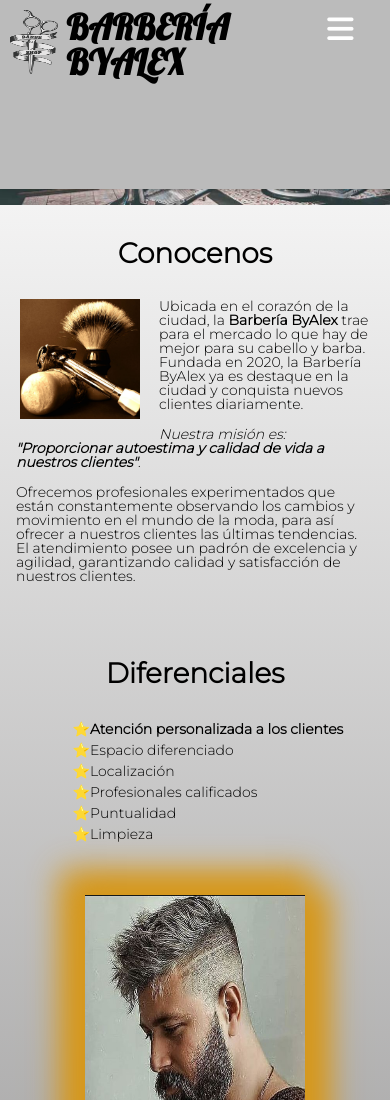
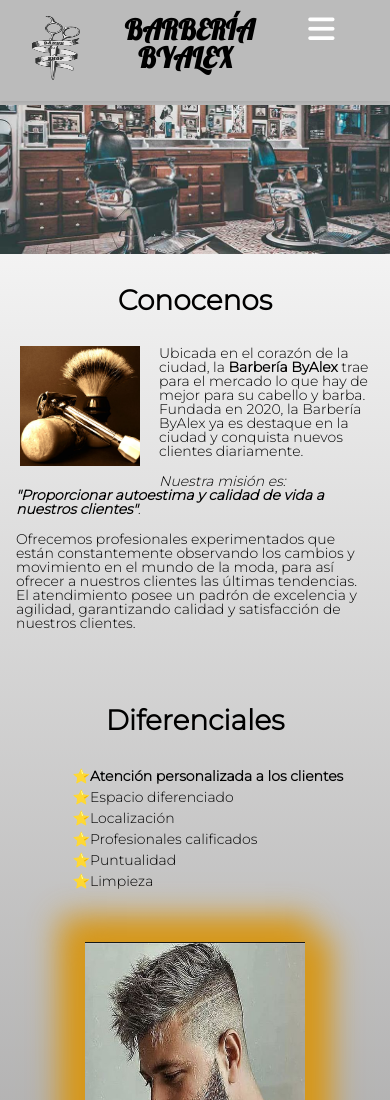
Before and after one commit to ByAlex96/Barberia-Alura, a plain HTML site: page index.html in a window 390 px wide. Shown: the top 1100 px of the page. Drawn offline with nearby package versions, Linux system fonts and the light colour scheme.

Commit message:
diseño exquisito

```diff
--- a/css/style.css
+++ b/css/style.css
@@ -49,14 +49,13 @@ header {
 
 .caja {
     display: flex;
-    flex-direction: row;
-    align-items: center;
-    align-content: flex-start;
-    width: 120%;
+    flex-direction: column;
+    align-items: flex-start;
+    width: 100%;
     height: 100%;
     min-width: 50%;
     min-height: 50%;
-
+    margin: 1rem 0 0 1rem;
 }
 
 .titulo-h1 {
@@ -75,8 +74,9 @@ header {
 .caja div img {
     display: block;
     cursor: pointer;
-    height: 4rem;
-    width: 3rem;
+    height: 8rem;
+    width: 6rem;
+    margin: 0 0 0 1rem;
 }
 
 nav {
@@ -850,7 +850,8 @@ th {
     }
 
     .banner {
-        height: 90%;
+        width: 100%;
+        height: 100%;
     }
 
     html {
@@ -871,22 +872,15 @@ th {
         margin: 0;
         width: 100%;
         height: auto;
-        padding-top: 15%;
-    }
-
-    body {
-        display: block;
-        padding-top: 15%;
-        /* Ajustar según la nueva altura del header */
+        padding-top: 27%;
     }
 
     header {
         display: flex;
-        flex-direction: column;
+        flex-direction: row;
         align-items: flex-start;
-        padding: 10px;
         width: 100%;
-        height: 20%;
+        height: 12%;
     }
 
     .logo {
@@ -910,8 +904,6 @@ th {
         border-radius: 5px;
         padding: .1rem;
         font-size: 100%;
-        margin: 1rem 0 0;
-
     }
 
 
@@ -927,14 +919,22 @@ th {
     .titulo-h1 {
         display: block;
         font-family: "Lobster", sans-serif !important;
-        text-align: center;
-        font-size: 2.5em;
-        clear: left;
+        text-align: right;
+        font-size: 2em;
+        clear: center;
         font-weight: bold;
     }
 
+    .caja {
+        display: flex;
+        flex-direction: row;
+        align-items: center;
+        min-width: 50%;
+        min-height: 50%;
+    }
+
     .caja div {
-        width: 12%;
+        width: 29%;
         height: 100%;
     }
 
@@ -1231,4 +1231,11 @@ th {
         width: 300px;
         height: 300px;
     }
+
+    .caja div img {
+        display: block;
+        cursor: pointer;
+        height: 4rem;
+        width: 3rem;
+    }
 }
--- a/index.html
+++ b/index.html
@@ -46,7 +46,7 @@
 
   <!-- Iniciamos el cuerpo con una intro -->
   <main class="main-index">
-    <div class="banner"><img src="imagenes/banner.jpg" alt="imagen banner"></div>
+    <div class="banner"><img src="imagenes/banner.jpg" width="800" height="300" alt="imagen banner"></div>
 
     <section class="principal">
 
```
